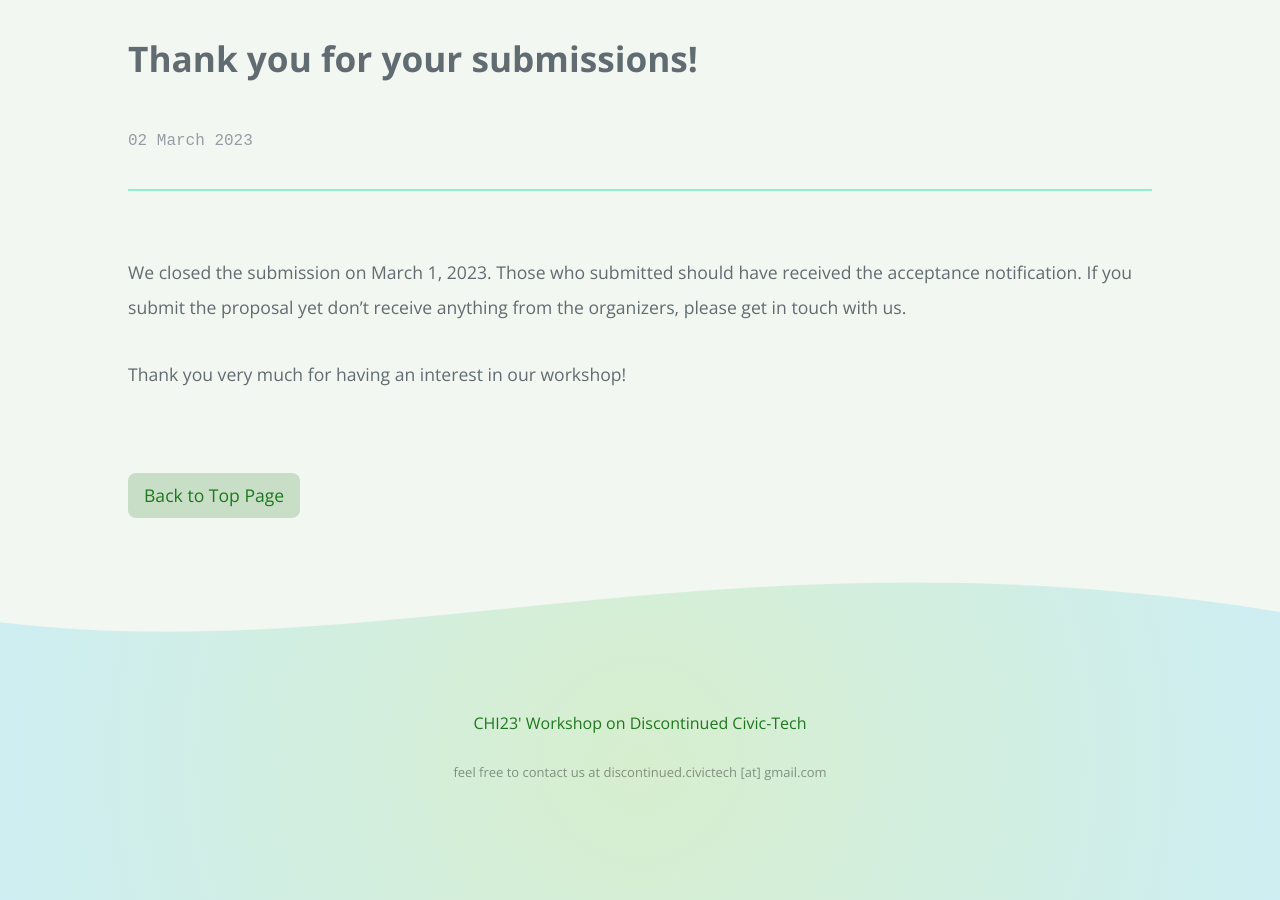
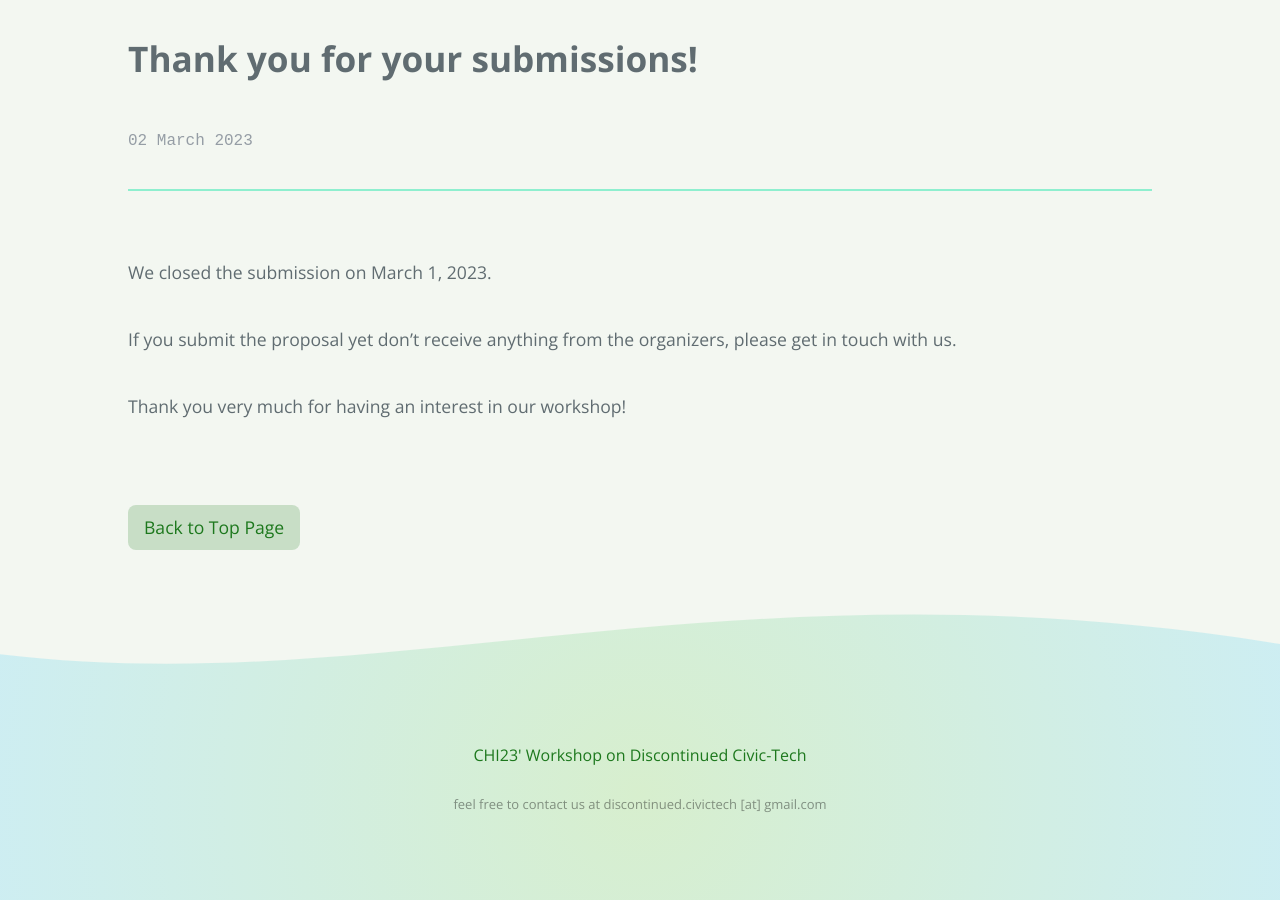
Before and after one commit to discontinued-civictech/discontinued-civictech.github.io, a Jekyll site: the page built from _posts/2023-03-02-submission-closed.md, in a window 1280 px wide and 900 px high, scrolled down 564 px. Built offline with Jekyll 4.4.1, drawn with Linux system fonts in a browser that asks for light colours.

Commit message:
update a post

```diff
--- a/_posts/2023-03-02-submission-closed.md
+++ b/_posts/2023-03-02-submission-closed.md
@@ -4,7 +4,8 @@ title:  "Thank you for your submissions!"
 ---
 
 We closed the submission on March 1, 2023.
-Those who submitted should have received the acceptance notification.
+
+
 If you submit the proposal yet don't receive anything from the organizers, please get in touch with us.
 
 Thank you very much for having an interest in our workshop!
```
